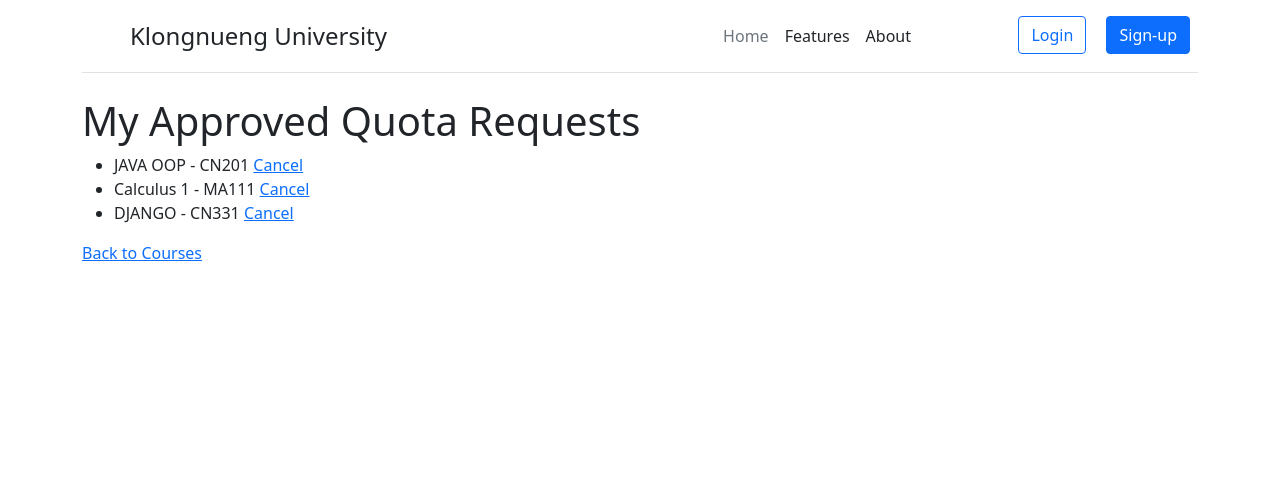
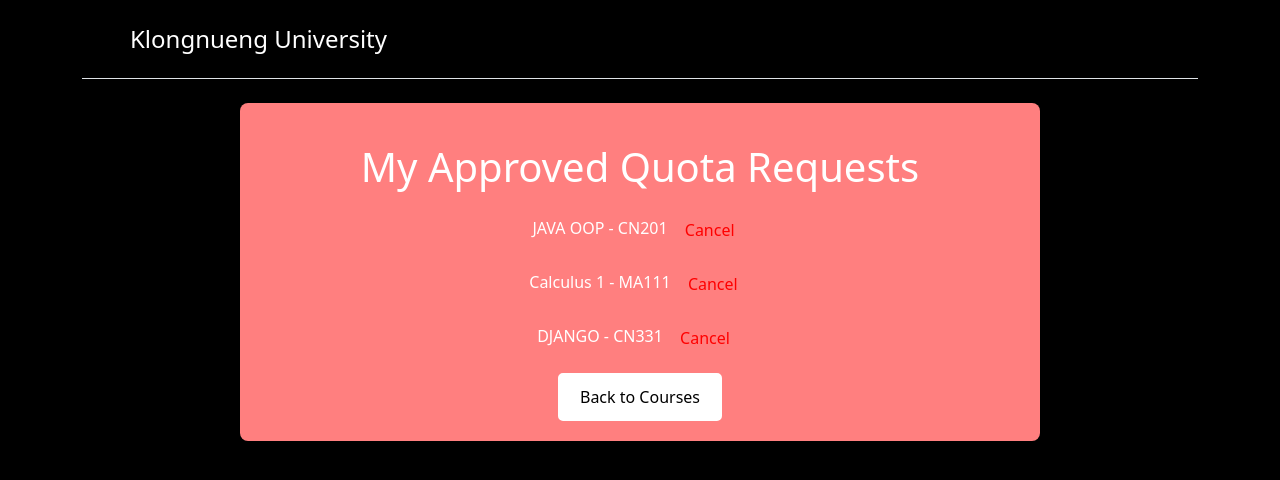
Before and after one commit to 6610685122/cn331-as2, a Django app: page /my_quotas/ in a window 1280 px wide. Shown: the top 480 px of the page. Run offline with Django 5.2, Linux system fonts and the light colour scheme; a user stored in the database is signed in; data comes from the database, SQL or seed files in the repository; both versions use the stored data as it was after the commit.

Commit message:
Decoration Completed

```diff
--- a/registrar/templates/base.html
+++ b/registrar/templates/base.html
@@ -11,6 +11,50 @@
         integrity="sha384-EVSTQN3/azprG1Anm3QDgpJLIm9Nao0Yz1ztcQTwFspd3yD65VohhpuuCOmLASjC" crossorigin="anonymous">
 
     <title>{% block title %}Default{% endblock %}</title>
+
+    <style>
+        body {
+            background-color: black; /* เปลี่ยนสีพื้นหลังของ body เป็นสีดำ */
+            color: white; /* สีตัวอักษรเป็นสีขาว */
+        }
+
+        .navbar-brand {
+            color: white !important; /* เปลี่ยนสี Klongnueng University เป็นสีขาว */
+        }
+
+        .content-wrapper {
+            background-color: rgb(255, 127, 127); /* สีพื้นหลังของกรอบ */
+            border-radius: 8px; /* มุมมน */
+            padding: 20px; /* ระยะห่างภายในกรอบ */
+            margin: 20px auto; /* ระยะห่างด้านบนและล่าง */
+            max-width: 800px; /* ความกว้างสูงสุดของกรอบ */
+            text-align: center; /* จัดเนื้อหาให้อยู่กลาง */
+        }
+
+        h1 {
+            text-align: center; /* จัดตำแหน่งข้อความให้ตรงกลาง */
+            margin-top: 20px; /* ระยะห่างด้านบน */
+            margin-bottom: 20px; /* ระยะห่างด้านล่าง */
+        }
+
+        .btn-login-signup {
+            background-color: red; /* เปลี่ยนสีพื้นหลังของปุ่ม Login และ Sign-up เป็นสีแดง */
+            border: none; /* เอาขอบออก */
+            color: white; /* เปลี่ยนสีตัวอักษรในปุ่มเป็นสีขาว */
+        }
+        /* styles.css */
+        .custom-login-button {
+            border: 2px solid #ffffff; /* Change the color as needed */
+            background-color: white; /* Change background color as needed */
+            color: #000000; /* Change text color as needed */
+        }
+        /* styles.css */
+        .red-link {
+            color: red; /* Change the color to red */
+        }
+
+
+    </style>
 </head>
 
 <body>
@@ -19,29 +63,21 @@
 
     <div class="container">
         <header class="d-flex flex-wrap justify-content-center py-3 mb-4 border-bottom">
-            <a href="/" class="d-flex align-items-center mb-3 mb-md-0 me-md-auto text-dark text-decoration-none">
+            <a href="/" class="d-flex align-items-center mb-3 mb-md-0 me-md-auto navbar-brand text-decoration-none">
                 <svg class="bi me-2" width="40" height="32">
                     <use xlink:href="#bootstrap" />
                 </svg>
                 <span class="fs-4">Klongnueng University</span>
             </a>
-
-            <ul class="nav col-12 col-md-auto mb-2 justify-content-center mb-md-0">
-                <li><a href="#" class="nav-link px-2 link-secondary">Home</a></li>
-                <li><a href="#" class="nav-link px-2 link-dark">Features</a></li>
-                <li><a href="#" class="nav-link px-2 link-dark">About</a></li>
-            </ul>
-            <div class="col-md-3 text-end">
-                <button type="button" class="btn btn-outline-primary me-2">Login</button>
-                <button type="button" class="btn btn-primary mx-2">Sign-up</button>
-            </div>
         </header>
     </div>
 
     <div class="container">
+        <div class="content-wrapper">
+            {% block content %}{% endblock %}
+        </div>
+    </div>
 
-        {% block content %}{% endblock %}
-    </div>
     <!-- Optional JavaScript; choose one of the two! -->
 
     <!-- Option 1: Bootstrap Bundle with Popper -->
@@ -56,5 +92,4 @@
     -->
 </body>
 
-
 </html>
--- a/registrar/templates/my_quota_requests.html
+++ b/registrar/templates/my_quota_requests.html
@@ -1,19 +1,43 @@
 {% extends "base.html" %}
 
-{% block title %}Couse Page{% endblock %}
+{% block title %}Course Page{% endblock %}
 
 {% block content %}
+<style>
+    .btn-custom {
+        background-color: white;
+        color: black;
+        border: 2px solid #ffffff; /* กรอบสีดำ */
+        padding: 10px 20px;
+        text-decoration: none;
+        border-radius: 5px; /* เพิ่มความโค้งให้กับปุ่ม */
+        display: inline-block;
+        transition: background-color 0.3s ease, border-color 0.3s ease; /* เพิ่ม transition ให้กับการเปลี่ยนแปลง */
+    }
+    .btn-custom-2 {
+        color: rgb(255, 0, 0);
+        text-decoration: none;
+        border-radius: 5px; /* เพิ่มความโค้งให้กับปุ่ม */
+        display: inline-block;
+        transition: background-color 0.3s ease, border-color 0.3s ease; /* เพิ่ม transition ให้กับการเปลี่ยนแปลง */
+    }
+    .btn-custom:hover {
+        background-color: #f8f9fa; /* สีเทาอ่อนเมื่อ hover */
+        border-color: #333; /* กรอบสีเข้มขึ้นเมื่อ hover */
+    }
+
+</style>
 <h1>My Approved Quota Requests</h1>
-<ul>
+<ul class="list-unstyled">
     {% for request in quota_requests %}
-    <li>
+    <li class="mb-3">
         {{ request.course.name }} - {{ request.course.code }}
-        <a href="{% url 'cancel_quota_request' request.id %}">Cancel</a>
+        <a href="{% url 'cancel_quota_request' request.id %}" class="btn btn-custom-2">Cancel</a>
     </li>
     {% empty %}
     <li>No approved quota requests.</li>
     {% endfor %}
 </ul>
-<a href="{% url 'course_list' %}">Back to Courses</a>
+<a href="{% url 'course_list' %}" class="btn btn-custom">Back to Courses</a>
 
 {% endblock %}
```
Also changed, not shown: registrar/templates/course.html (deleted, +0 -23 lines), registrar/templates/course_list.html (+17 -15 lines), registrar/templates/login.html (+4 -4 lines), registrar/templates/quota_success.html (+19 -2 lines), registrar/templates/signup.html (+50 -1 lines), registrar/db.sqlite3.
